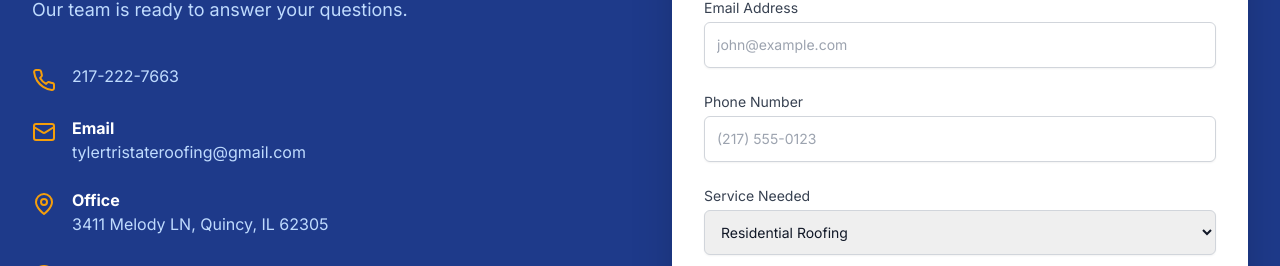
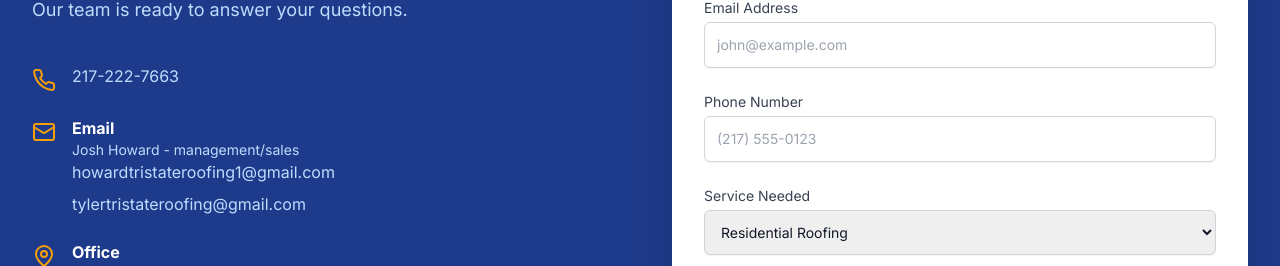
Before and after one commit to Founditmarketing/Tri-state-roofing, a React (Vite) app: page / in a window 1280 px wide. Shown: the part 8918-9184 px from the top of the page. Built offline with nearby package versions, Linux system fonts and the light colour scheme.

Commit message:
Add Josh Howard email (management/sales) to Contact section

```diff
--- a/components/Contact.tsx
+++ b/components/Contact.tsx
@@ -82,7 +82,9 @@ export const Contact: React.FC = () => {
                 <Mail className="w-6 h-6 text-accent mt-1 mr-4" />
                 <div>
                   <p className="font-bold">Email</p>
-                  <p className="text-blue-200">{EMAIL_ADDRESS}</p>
+                  <p className="text-blue-200 text-sm">Josh Howard - management/sales</p>
+                  <p className="text-blue-200">howardtristateroofing1@gmail.com</p>
+                  <p className="text-blue-200 mt-2">{EMAIL_ADDRESS}</p>
                 </div>
               </div>
               <div className="flex items-start">
```
